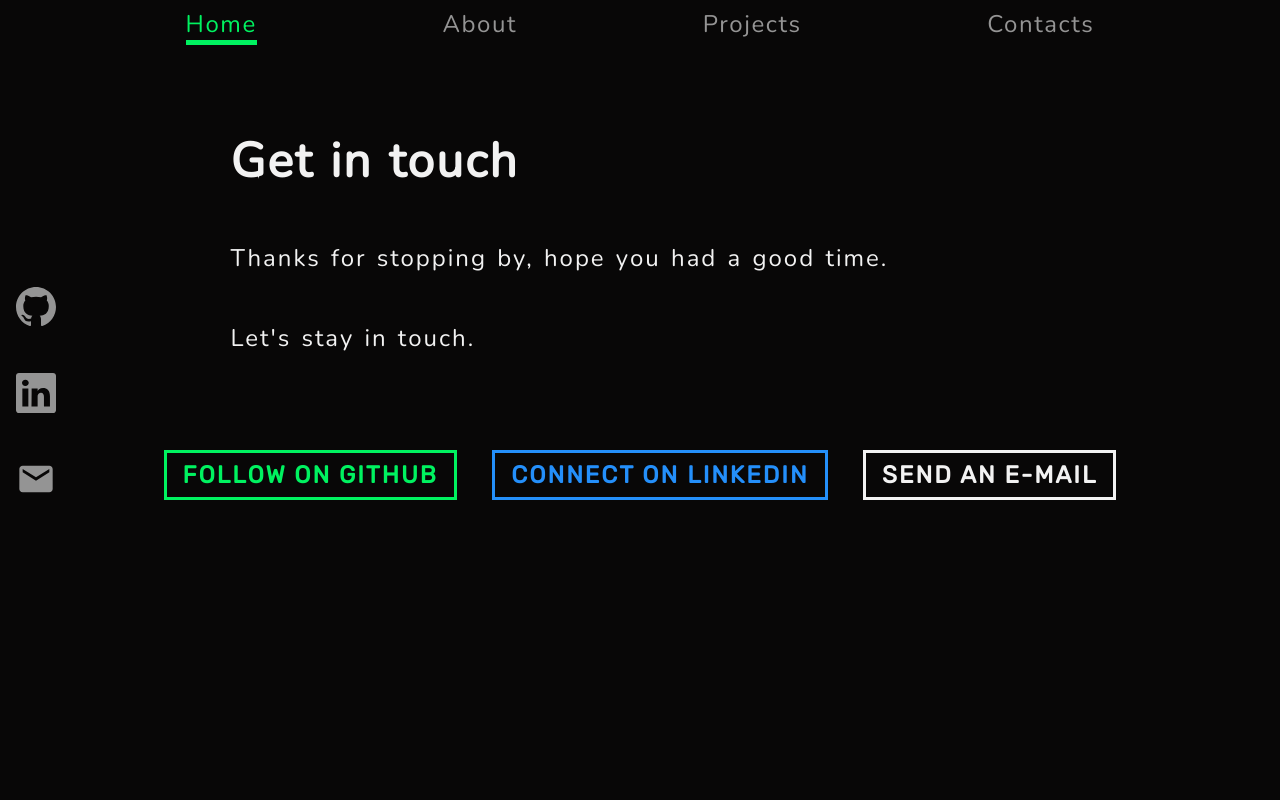
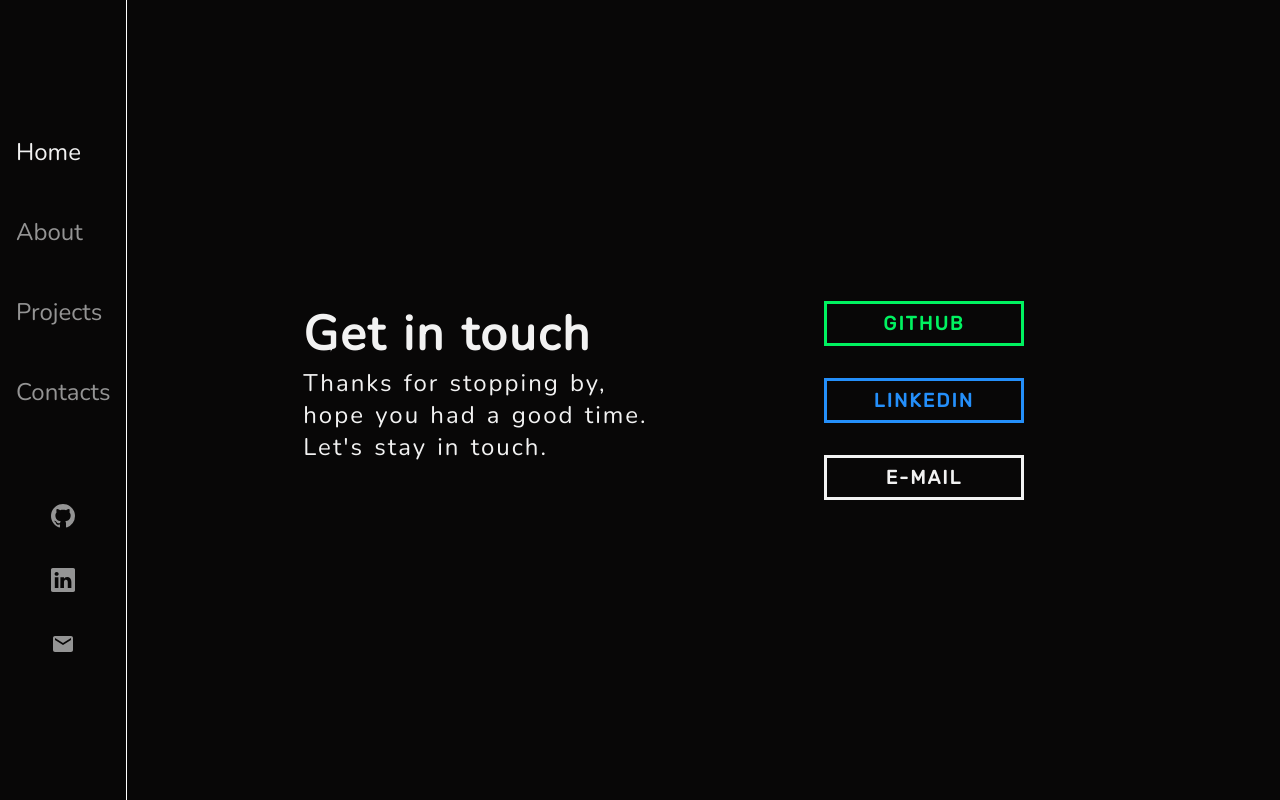
Before and after one commit to ValerioCipolla/portfolio, a Next.js app: page /contacts in a window 1280 px wide. Built offline with nearby package versions, Linux system fonts and the light colour scheme.

Commit message:
changed layout

```diff
--- a/Components/Layout/index.js
+++ b/Components/Layout/index.js
@@ -26,13 +26,12 @@
         <link rel="icon" href="/favicon.ico" />
       </Head>
       <div className={css.body}>
-        <Navbar
+        <Sidebar
           activePage={activePage}
           setActivePage={setActivePage}
           isOpen={isMobileMenuOpen}
           setIsOpen={setIsMobileMenuOpen}
         />
-        <Sidebar />
         {!isMobileMenuOpen && children}
       </div>
     </div>
--- a/Components/Sidebar/index.js
+++ b/Components/Sidebar/index.js
@@ -1,14 +1,59 @@
 import React from "react";
+import Link from "next/link";
 import * as css from "../../styles/sidebar.module.css";
 import { BsGithub, BsLinkedin } from "react-icons/bs";
 import { MdEmail } from "react-icons/md";
+import BurgerMenu from "../BurgerMenu";
 import { useWindowSize } from "../../hooks/useWindowSize";
-const Sidebar = () => {
+const Sidebar = ({ activePage, setActivePage, isOpen, setIsOpen }) => {
   const windowSize = useWindowSize();
 
   if (windowSize.width > 700) {
     return (
       <div className={css.sidebar}>
+        <ul className={css.nav}>
+          <li>
+            <Link href="/">
+              <a
+                onClick={() => setActivePage("home")}
+                className={activePage === "home" ? css.active : null}
+              >
+                Home
+              </a>
+            </Link>
+          </li>
+          <li>
+            <Link href="/about">
+              <a
+                onClick={() => setActivePage("about")}
+                className={activePage === "about" ? css.active : null}
+              >
+                About
+              </a>
+            </Link>
+          </li>
+          <li>
+            <Link href="/projects">
+              <a
+                onClick={() => setActivePage("projects")}
+                className={activePage === "projects" ? css.active : null}
+              >
+                Projects
+              </a>
+            </Link>
+          </li>
+          <li>
+            <Link href="/contacts">
+              <a
+                onClick={() => setActivePage("contacts")}
+                className={activePage === "contacts" ? css.active : null}
+              >
+                Contacts
+              </a>
+            </Link>
+          </li>
+        </ul>
+        <div className={css.iconFlex}>
           <div className={css.icon}>
             <a href="https://github.com/ValerioCipolla" target="_blank">
               <BsGithub />
@@ -28,9 +73,17 @@
             </a>
           </div>
         </div>
+      </div>
     );
   } else {
-    return <div className={css.hidden}></div>;
+    return (
+      <BurgerMenu
+        isOpen={isOpen}
+        setIsOpen={setIsOpen}
+        activePage={activePage}
+        setActivePage={setActivePage}
+      />
+    );
   }
 };
 
--- a/pages/contacts.js
+++ b/pages/contacts.js
@@ -13,16 +13,18 @@
   }, []);
 
   return (
+    <div className={css.gridContainer}>
       <div className={css.container} data-aos="fade-down">
+        <div className={css.textContainer}>
           <h1 className={css.heading}>Get in touch</h1>
           <p className={css.paragraph}>
-        Thanks for stopping by, hope you had a good time.
+            Thanks for stopping by, <br /> hope you had a good time. Let's stay
+            in touch.
           </p>
-      <p className={css.paragraph}>Let's stay in touch.</p>
-
+        </div>
         <div className={css.buttonSection}>
           <Button
-          text={windowSize.width > 700 ? "follow on github" : "github"}
+            text="github"
             link="https://github.com/ValerioCipolla"
             color="green"
             size="big"
@@ -30,7 +32,7 @@
             projectButton={false}
           />
           <Button
-          text={windowSize.width > 700 ? "connect on linkedin" : "linkedin"}
+            text="linkedin"
             link="https://www.linkedin.com/in/valerio-cipolla-software-engineer/"
             color="blue"
             size="big"
@@ -38,7 +40,7 @@
             projectButton={false}
           />
           <Button
-          text={windowSize.width > 700 ? "send an e-mail" : "e-mail"}
+            text="e-mail"
             link="mailto: valeriocipolla92@gmail.com"
             color="white"
             size="big"
@@ -47,6 +49,7 @@
           />
         </div>
       </div>
+    </div>
   );
 };
 
--- a/styles/button.module.css
+++ b/styles/button.module.css
@@ -45,12 +45,12 @@
 }
 
 .bigButton {
-  font-size: 1.5rem;
+  font-size: 1.2rem;
   padding: 0.5rem 1rem;
 }
 
 .smallButton {
-  font-size: 1rem;
+  font-size: 0.9rem;
   padding: 0.25rem 0.5rem;
 }
 
--- a/styles/contacts.module.css
+++ b/styles/contacts.module.css
@@ -1,4 +1,4 @@
-.container {
+/* .container {
   padding-top: 8rem;
   margin: auto;
   width: 80%;
@@ -59,4 +59,83 @@
     word-spacing: normal;
     font-size: 1.2rem;
   }
+} */
+
+.gridContainer {
+  display: grid;
+  justify-content: center;
+  align-content: center;
+  height: 100vh;
+  max-width: 60%;
+  margin: auto;
 }
+
+.container {
+  display: flex;
+  flex-direction: row;
+  gap: 6rem;
+  align-self: center;
+}
+
+.heading {
+  font-size: 3rem;
+  width: 80%;
+  margin: auto;
+  letter-spacing: 2px;
+  word-spacing: 2px;
+}
+
+.paragraph {
+  font-size: 1.5rem;
+  width: 80%;
+  margin: auto;
+  letter-spacing: 2px;
+  word-spacing: 2px;
+}
+
+.buttonSection {
+  display: flex;
+  flex-direction: column;
+  justify-content: space-between;
+  gap: 2rem;
+}
+
+.buttonSection * {
+  min-width: 200px;
+}
+
+@media (max-width: 700px) {
+  .container {
+    flex-direction: column;
+  }
+  .buttonSection {
+    margin: auto;
+  }
+}
+/* .buttonSection {
+    flex-direction: column;
+    gap: 1rem;
+    align-items: center;
+  }
+
+  .buttonSection button {
+    min-width: 200px;
+  }
+
+  .container {
+    padding-top: 1rem;
+    gap: 2rem;
+    width: 100%;
+  }
+
+  .heading {
+    letter-spacing: normal;
+    word-spacing: normal;
+    font-size: 2.5rem;
+  }
+
+  .paragraph {
+    letter-spacing: normal;
+    word-spacing: normal;
+    font-size: 1.2rem;
+  } */
--- a/styles/index.module.css
+++ b/styles/index.module.css
@@ -1,4 +1,4 @@
-.welcome {
+/* .welcome {
   display: flex;
   flex-direction: column;
   justify-content: center;
@@ -10,7 +10,7 @@
 }
 
 .welcome h1 {
-  margin-top: 6rem;
+  margin-top: 2rem;
   font-size: 4rem;
   letter-spacing: 0.2rem;
 }
@@ -27,6 +27,45 @@
   display: flex;
   flex-direction: row;
   justify-content: space-between;
+} */
+
+.flexContainer {
+  display: grid;
+  justify-content: center;
+  align-content: center;
+  height: 100vh;
+  max-width: 60%;
+  margin: auto;
+}
+
+.welcome {
+  display: flex;
+  flex-direction: row;
+  gap: 6rem;
+}
+
+.welcome h1 {
+  font-size: 3rem;
+  letter-spacing: 0.2rem;
+}
+
+.welcome h2 {
+  font-weight: 100;
+  word-spacing: 1rem;
+  letter-spacing: 0.2rem;
+}
+
+.name {
+  display: flex;
+  flex-direction: column;
+  gap: 2rem;
+}
+
+.buttonSection {
+  display: flex;
+  flex-direction: column;
+  gap: 2rem;
+  justify-content: flex-end;
 }
 
 @media (max-width: 700px) {
@@ -34,6 +73,7 @@
     width: 80%;
     height: 100vh;
     gap: 4rem;
+    flex-direction: column;
   }
 
   .welcome h1,
--- a/styles/project.module.css
+++ b/styles/project.module.css
@@ -1,11 +1,11 @@
 .container {
-  padding-top: 6rem;
   margin: auto;
-  width: 80%;
+  max-width: 70%;
   color: var(--white);
   display: flex;
   flex-direction: column;
   gap: 1rem;
+  padding: 4rem 0;
 }
 
 .card {
@@ -72,7 +72,7 @@
 
 @media (max-width: 700px) {
   .container {
-    width: 90%;
+    max-width: 90%;
     padding-top: 0;
   }
 
--- a/styles/sidebar.module.css
+++ b/styles/sidebar.module.css
@@ -8,10 +8,17 @@
   flex-direction: column;
   justify-content: center;
   align-items: center;
+  border-right: 1px solid white;
+}
+
+.iconFlex {
+  margin-top: 4rem;
+  display: flex;
+  flex-direction: column;
 }
 
 .icon {
-  font-size: 2.5rem;
+  font-size: 1.5rem;
   margin: 1rem;
 }
 
@@ -32,3 +39,25 @@
 .hidden {
   display: none;
 }
+
+.nav {
+  list-style: none;
+  display: flex;
+  flex-direction: column;
+  gap: 1rem;
+}
+
+.nav li {
+  font-size: 1.5rem;
+  margin: 1rem;
+}
+
+.nav a {
+  text-decoration: none;
+  color: var(--white);
+  opacity: 0.6;
+}
+
+.nav .active {
+  opacity: 1;
+}
```
Also changed, not shown: pages/index.js (+8 -1 lines). Lines whose indentation alone changed are shown as unchanged.
